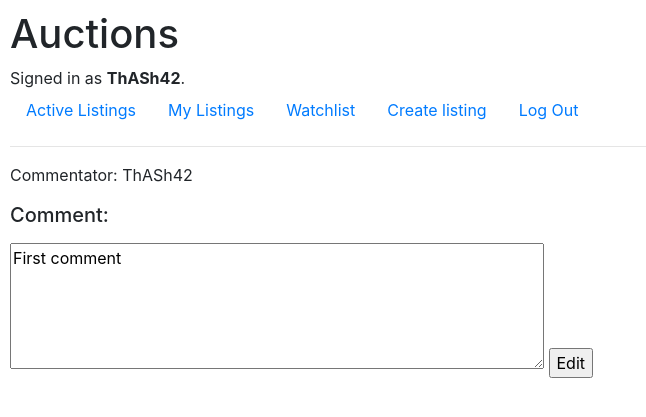
After one commit to ThASh42/CS50w-project2-commerce, a Django app: page /1/comment_edit/3 in a window 1280 px wide. The commit adds this page. Shown: the top 417 px of the page, without its empty margins (0-646 px from the left). Run offline with Django 3.2, Linux system fonts and the light colour scheme; a user stored in the database is signed in; data comes from the database, SQL or seed files in the repository; both versions use the stored data as it was after the commit; some libraries are stand-ins or nearby versions.

Commit message:
Implement comment edit functionality

```diff
--- /dev/null
+++ b/auctions/templates/auctions/comment_edit.html
@@ -0,0 +1,15 @@
+{% extends 'auctions/layout.html' %}
+
+{% block body %}
+
+<main>
+    <p>Commentator: {{ comment.commentator }}</p>
+    <form action="{% url 'comment_edit' listing_id comment.id %}" method="POST">
+        {% csrf_token %}
+        <h5><label for="comment-edit-textarea">Comment:</label></h5>
+        <textarea name="new-message" id="comment-edit-textarea" cols="50" rows="5">{{ comment.message }}</textarea>
+        <input type="submit" value="Edit">
+    </form>
+</main>
+
+{% endblock body %}
--- a/auctions/templates/auctions/listing.html
+++ b/auctions/templates/auctions/listing.html
@@ -131,6 +131,11 @@
                 {{ comment.time }}
                 {% if is_modified %} (edited) {% endif %}
             </h5>
+            {% if request.user.id == comment.commentator.id %}
+                <form action="{% url 'comment_edit' listing.id comment.id %}">
+                    <input type="submit" value="Edit">
+                </form>
+            {% endif %}
             <p>{{ comment.message }}</p>
         </div>
     {% endfor %}
--- a/auctions/urls.py
+++ b/auctions/urls.py
@@ -19,6 +19,7 @@ urlpatterns = [
 
     # Edit paths
     path("<int:listing_id>/listing_edit", views.listing_edit, name="listing_edit"),
+    path("<int:listing_id>/comment_edit/<int:comment_id>", views.comment_edit, name="comment_edit"),
 
     # Other paths
     path("create-listing", views.listing_create, name="listing_create"),
--- a/auctions/views.py
+++ b/auctions/views.py
@@ -93,6 +93,39 @@ def listing_edit(request, listing_id):
 
         listing.save()
         return HttpResponseRedirect(reverse("listing", args=(listing_id,)))
+
+
+@login_required
+def comment_edit(request, listing_id, comment_id):
+
+    # Get listing
+    listing = Listing.objects.get(pk=listing_id)
+    # Get comment
+    comment = listing.comments.get(pk=comment_id)
+
+
+    # Check if the logged-in user is the owner of the comment
+    if comment.commentator != request.user:
+        # Redirect or display an error message indicating unauthorized access
+        return HttpResponse("You are not authorized to edit this comment.")
+
+    if request.method == "GET":
+        return render(request, "auctions/comment_edit.html", {
+            "comment": comment,
+            "listing_id": listing.id,
+        })
+    elif request.method == "POST":
+
+        # Change message
+        new_message = request.POST["new-message"]
+        comment.message = new_message
+        comment.save()
+
+        # Set is_modified True
+        comment.is_modified = True
+
+        return HttpResponseRedirect(reverse("listing", args=(listing_id,)))
+
 
 # Change status of listing
 def status(request, listing_id):
```
Also changed, not shown: db.sqlite3.
